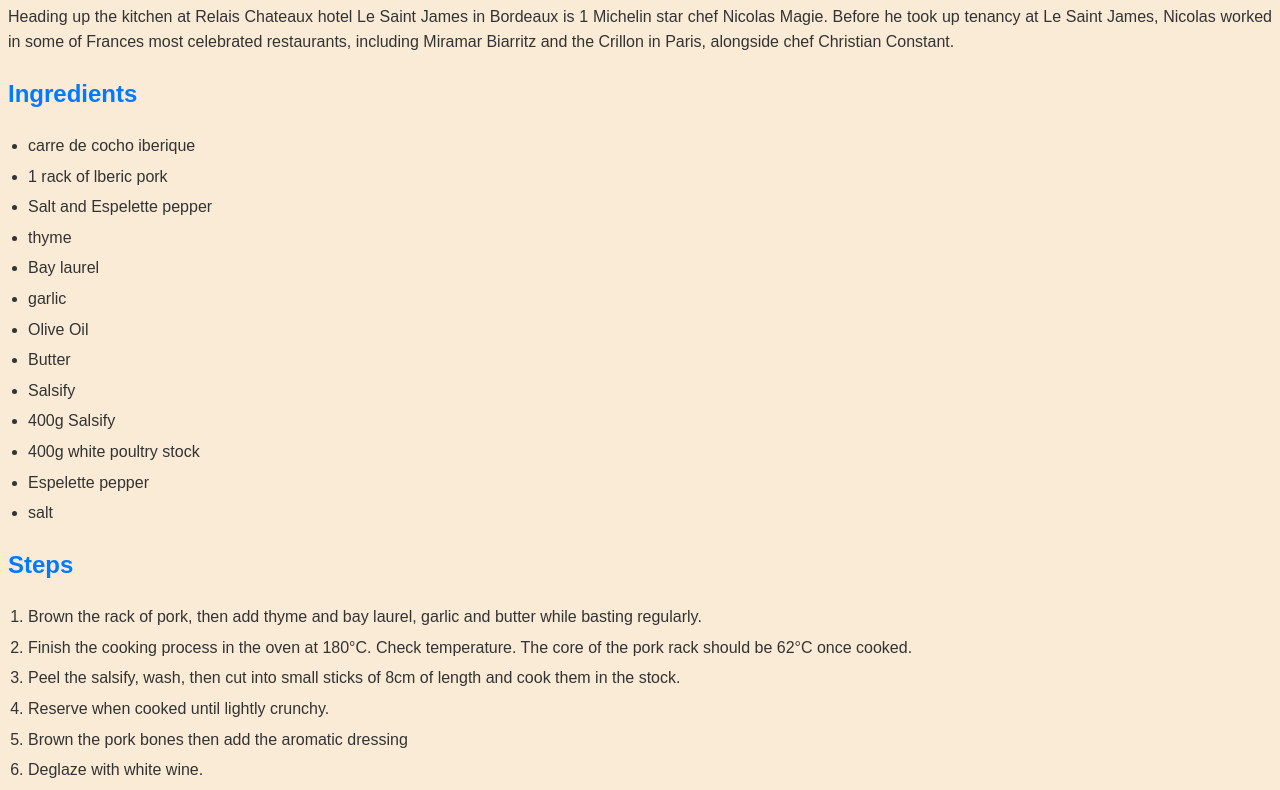
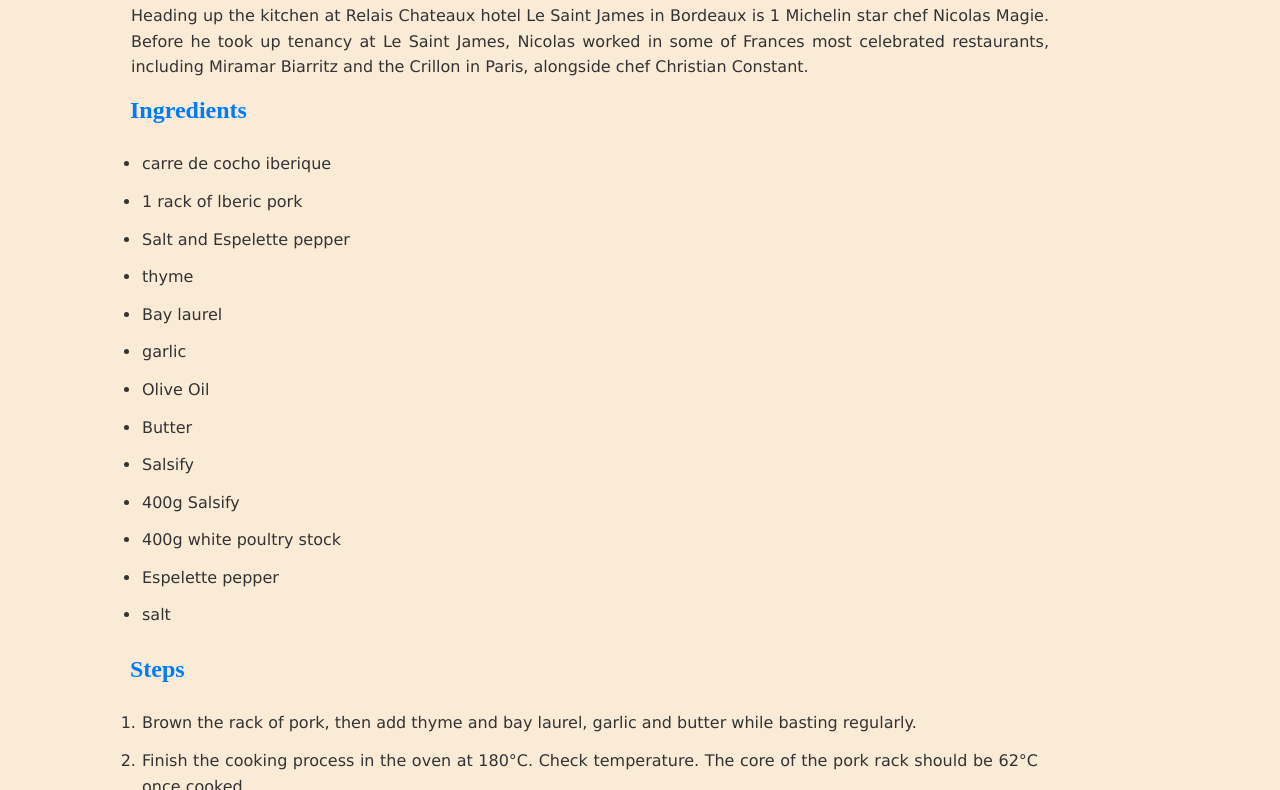
Before and after one commit to Freedi-Safdar/odin-recipes, a plain HTML site: page recipes/nicolas.html in a window 1280 px wide. Shown: the part 89-879 px from the top of the page. Drawn offline with Linux system fonts and the light colour scheme.

Commit message:
Add_CSS_2
some padding and all

```diff
--- a/main.css
+++ b/main.css
@@ -1,13 +1,16 @@
 body {
     font-family: 'Roboto', sans-serif;
     margin: 0;
-    padding: 0;
-    background-color: whitesmoke;
+    padding: 20;
+    background-color: lightgray;
+
 }
 h1 {
     text-align: center;
     font-size: 3em;
     margin-top: 20px;
+    margin-left: 510px;
+    margin-right: 510px;
 }
 main {
     display: flex;
@@ -24,7 +27,7 @@
     margin: 0;
 }
 img {
-    max-width: 100%;
+    max-width: 80%;
     height: auto;
     display: block;
     margin: 0 auto; /* Center the images */
--- a/recipes/rec.css
+++ b/recipes/rec.css
@@ -1,29 +1,30 @@
 body {
     line-height: 1.6;
     color: #333;
-    margin: 30;
-    padding: 30;
-    text-align: justify; /* Align body text to justify */
+    margin: 10px; /* Added unit (e.g., px) */
+    padding: 10px; /* Added unit (e.g., px) */
+    text-align: justify;
     background-color: antiquewhite;
-    font-family: "Nunito", sans-serif;
-    font-optical-sizing: auto;
-    font-weight: <weight>;
-    font-style: normal;
 }
 
 h1 {
     text-align: justify;
     margin-top: 20px;
+    font-weight: bolder;
+    margin: 10px;
 }
 
 h2 {
     color: #007bff;
     text-align: justify;
+    font-weight: bold;
+    margin: 10px;
 }
 
 p {
-    margin-bottom: 20px;
     text-align: justify;
+    padding: 1px;
+    margin: 10px;
 }
 
 ul,
@@ -31,12 +32,31 @@
     margin-bottom: 20px;
     padding-left: 20px;
     text-align: justify;
+    padding: 1px;
+    margin: 10px;
 }
 
 ol {
     list-style-type: decimal;
+    padding: 1px;
+    margin: 10px;
 }
 
 li {
     margin-bottom: 5px;
+    padding: 1px;
+    margin: 10px;
 }
+
+body li,
+body ul,
+body ol,
+body p { /* Removed comma */
+    font-size: medium;
+    font-family: Verdana, Geneva, Tahoma, sans-serif;
+}
+ * {
+    margin-left: 100px;
+    margin-right: 200px;
+    font-family: Nunito;
+ }
```
Also changed, not shown: index.html (+3 -1 lines), favicon.ico (added).
